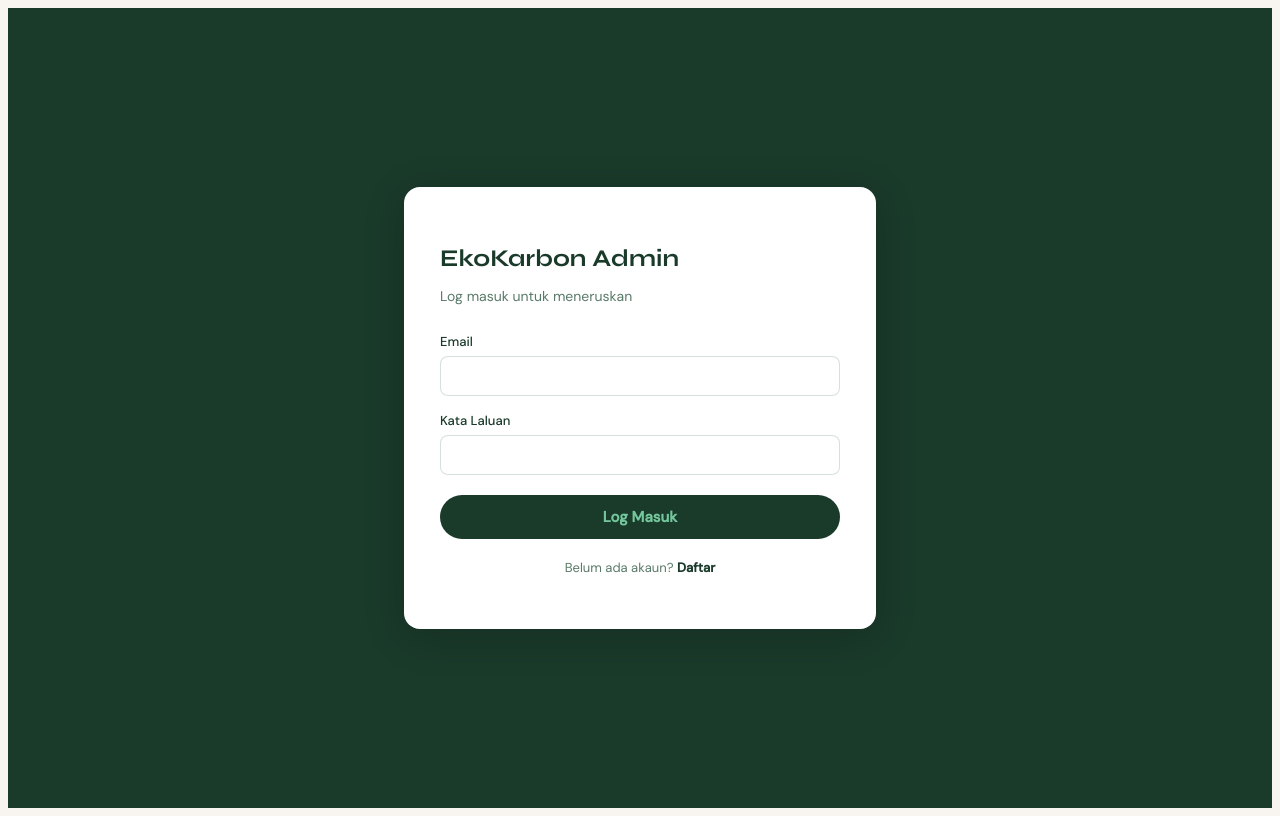
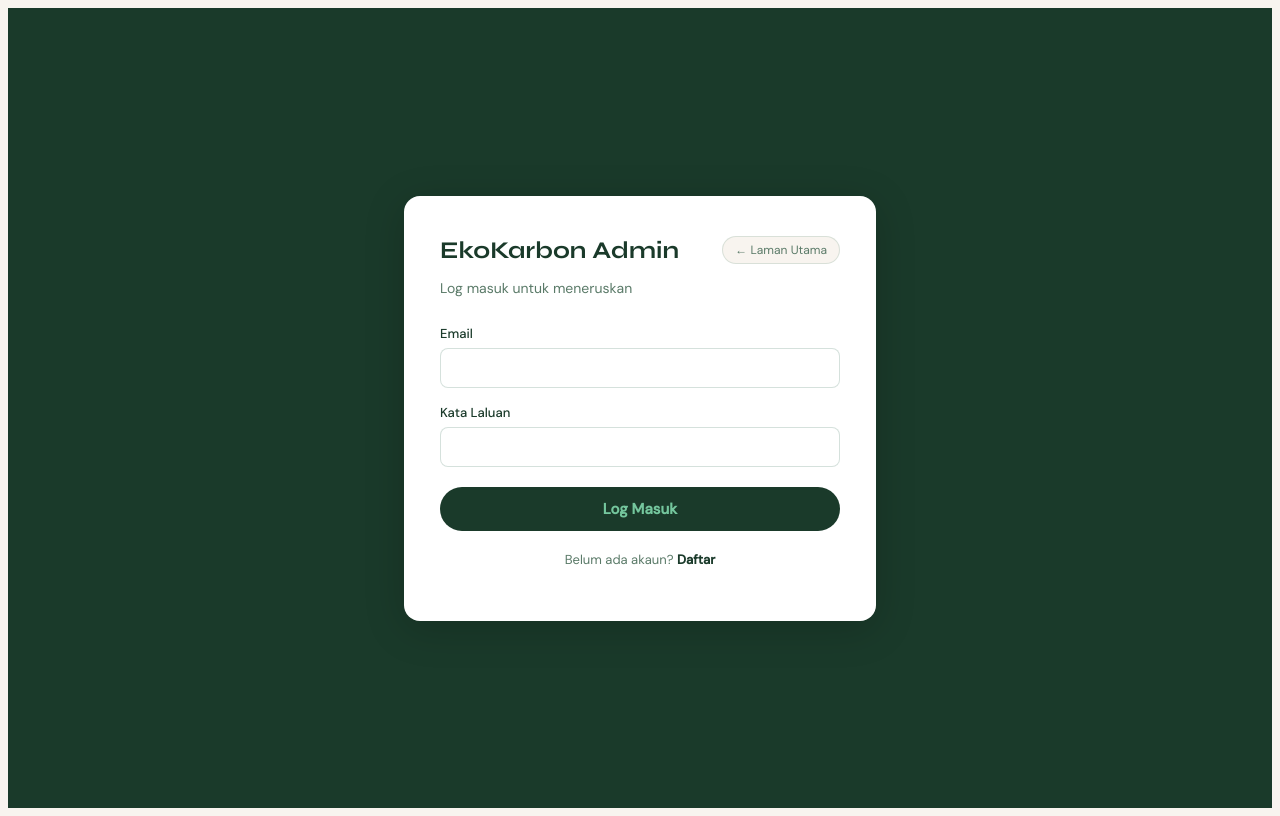
Before and after one commit to Amzzz01/ekokarbon, a Next.js app: page /admin/login in a window 1280 px wide. Built offline with nearby package versions, Linux system fonts and the light colour scheme; no server answers.

Commit message:
Add back to public page button on admin login
Co-Authored-By: Claude Sonnet 4.6 <noreply@anthropic.com>

```diff
--- a/app/admin/login/page.jsx
+++ b/app/admin/login/page.jsx
@@ -41,9 +41,20 @@ export default function AdminLoginPage() {
         maxWidth: 400,
         boxShadow: '0 8px 40px rgba(0,0,0,0.18)',
       }}>
-        <h1 style={{ fontFamily: 'Syne, sans-serif', fontSize: 24, fontWeight: 700, color: '#1a3a2a', marginBottom: 4 }}>
-          EkoKarbon Admin
-        </h1>
+        <div style={{ display: 'flex', justifyContent: 'space-between', alignItems: 'flex-start', marginBottom: 4 }}>
+          <h1 style={{ fontFamily: 'Syne, sans-serif', fontSize: 24, fontWeight: 700, color: '#1a3a2a', margin: 0 }}>
+            EkoKarbon Admin
+          </h1>
+          <a href="/" style={{
+            display: 'flex', alignItems: 'center', gap: 4,
+            fontSize: 12, color: '#5a7a68', textDecoration: 'none',
+            background: '#f8f4ef', border: '1px solid rgba(45,106,79,0.15)',
+            borderRadius: '3rem', padding: '5px 12px',
+            fontFamily: 'DM Sans, sans-serif',
+          }}>
+            ← Laman Utama
+          </a>
+        </div>
         <p style={{ color: '#5a7a68', fontSize: 14, marginBottom: 28 }}>Log masuk untuk meneruskan</p>
 
         {error && (
```
